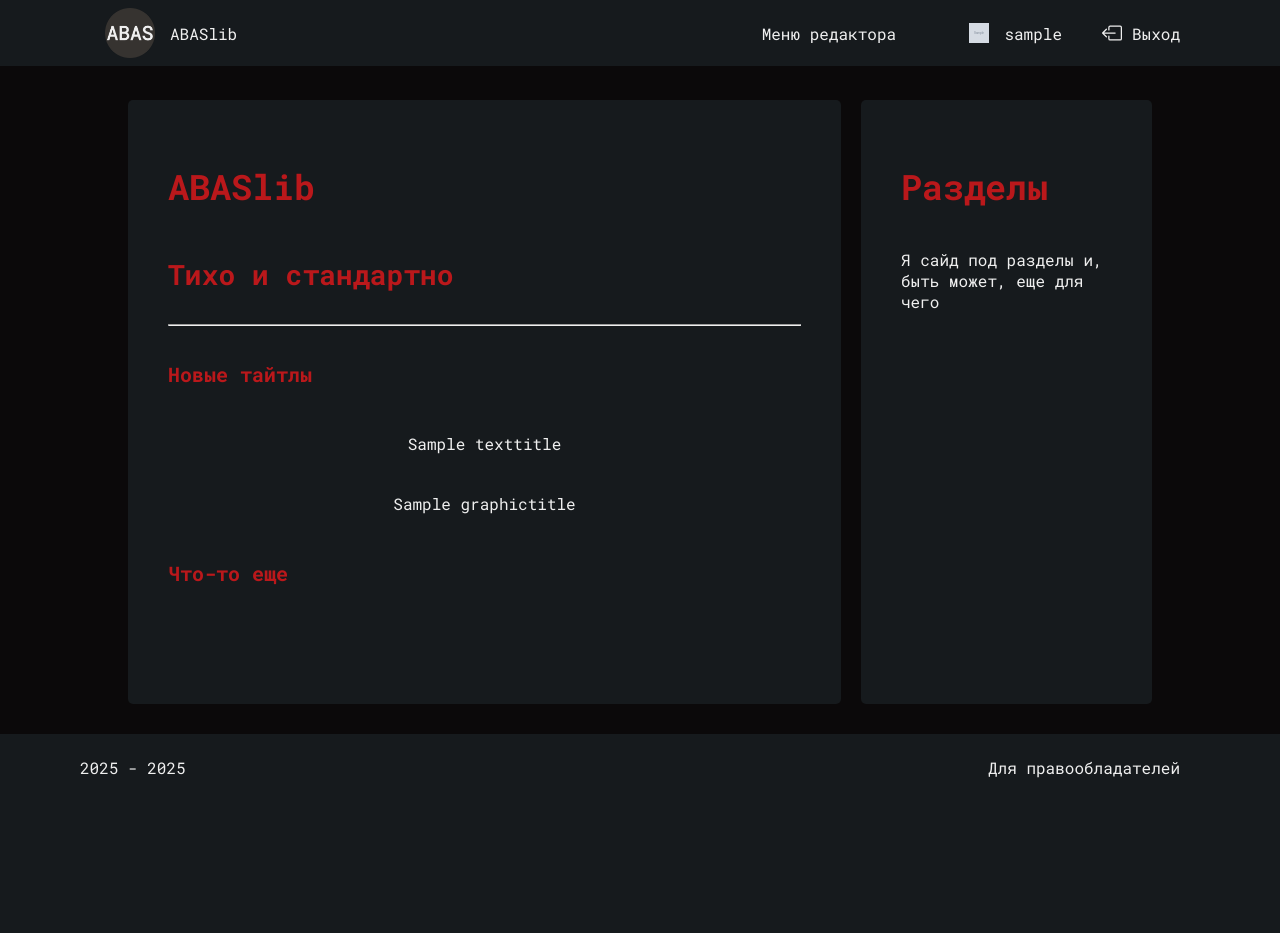
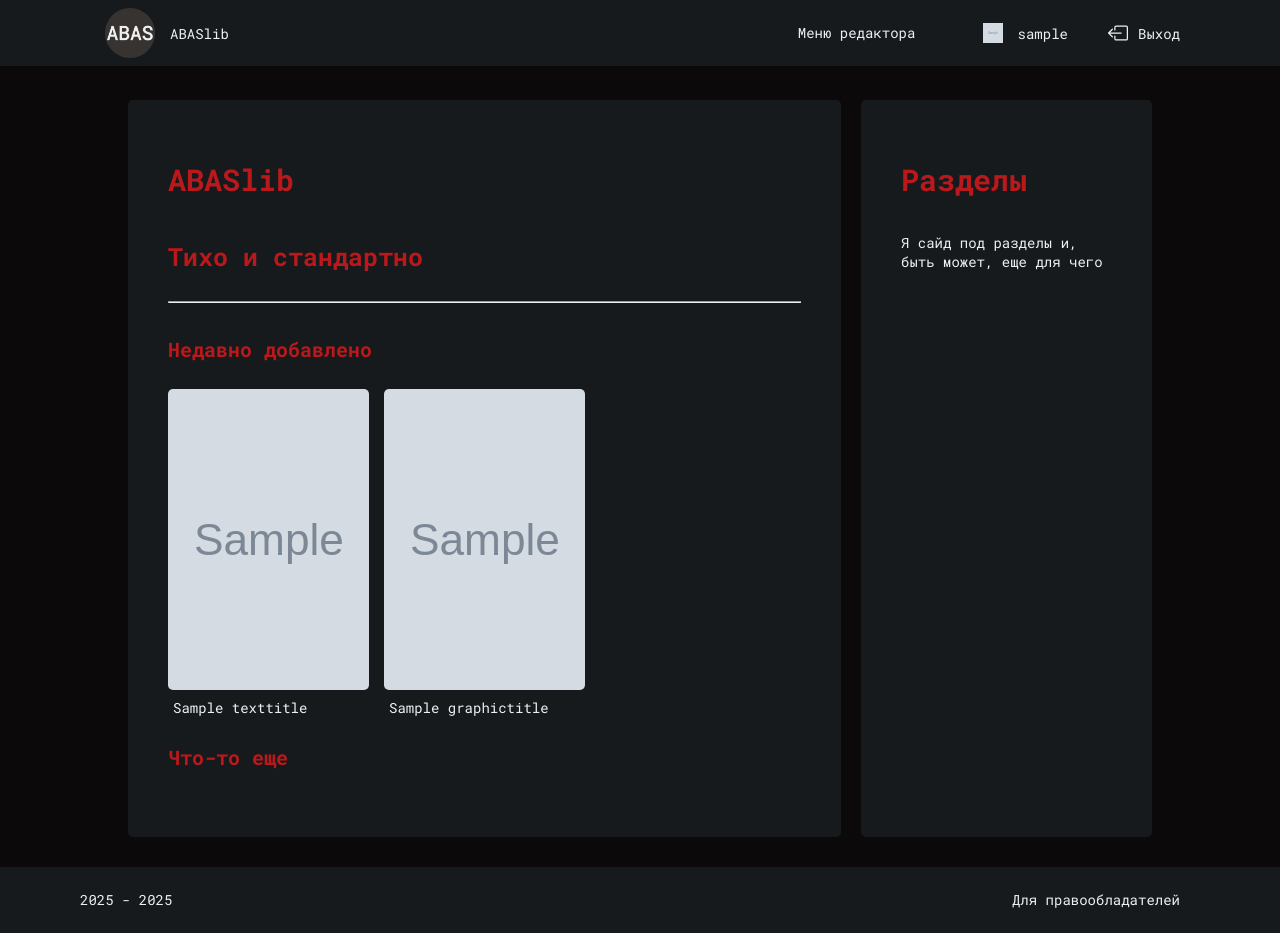
Before and after one commit to kv4D/abaslib, a Django app: page / in a window 1280 px wide. Before the commit the page ends 778 px from the top, so only its background shows below. Run offline with Django 5.2, Linux system fonts and the light colour scheme; a user stored in the database is signed in; tables that the repository leaves empty hold one stand-in row (values such as "Sample post"); grey boxes marked "Sample" are stand-in pictures.

Commit message:
Переработана главная + добавлены карточки тайтлов
Изменены некоторые стили и классы, добавлено отображение карточек
тайтлов с их названием и обложкой

```diff
--- a/main/templates/main/home.html
+++ b/main/templates/main/home.html
@@ -22,7 +22,12 @@
             {% endblock %}
           </select>
         </div>
-        <a id="profile_link" href="{% url 'users:profile' %}"><button class="ref_button"><img src="{{ user.user_avatar.url }}" />{{ user.username }}</button></a>
+        <a id="profile_link" href="{% url 'users:profile' %}">
+          <button class="ref_button">
+            <img id="user_pic" src="{{ user.user_avatar.url }}" />
+              {{ user.username }}
+            </button>
+          </a>
         <a id="logout_link" href="{% url 'users:logout' %}">
           <button class="ref_button">
             <svg xmlns="http://www.w3.org/2000/svg" class="button_icon" fill="currentColor" class="bi bi-box-arrow-left" viewBox="0 0 16 16">
@@ -54,14 +59,17 @@
       <h1>ABASlib</h1>
       <h2>Тихо и стандартно</h2>
       <hr />
-      <h4>Новые тайтлы</h4>
-      <div id="titles">
+      <h4>Недавно добавлено</h4>
+      <div class="titles">
         {% for title in new_titles %}
-          <a href="{% url 'main:title_page' title.id %}?title_type={{ title.title_type }}&section=about"><button class="ref_button">{{ title.title_name_rus }}</button></a>
+          <a class="title_card" href="{% url 'main:title_page' title.id %}?title_type={{ title.title_type }}&section=about">
+              <img class="cover" src="{{ title.title_cover.url }}" alt="Здесь была обложка">
+              <div class="title_name">{{ title.title_name_rus }}</div>
+          </a>
         {% endfor %}
       </div>
       <h4>Что-то еще</h4>
-      <div id="titles"></div>
+      <div class="titles"></div>
     </div>
 
     <div id="side">
--- a/static/css/base_styles.css
+++ b/static/css/base_styles.css
@@ -10,7 +10,7 @@ body {
     padding: 0;
     background-color: #0B090A;
     color: #EFEFEF;
-    font-size: 16px;
+    font-size: 14px;
     font-family: Roboto mono, monospace;
     overflow-x: visible;
     width: max-content;
@@ -22,15 +22,15 @@ h1, h2, h3, h4, h5 {
 }
 
 h1 {
-    font-size: 35px;
+    font-size: 30px;
 }
 
 h2 {
-    font-size: 28px;
+    font-size: 25px;
 }
 
 h3 {
-    font-size: 25px;
+    font-size: 23px;
 }
 
 h4, h5 {
--- a/static/css/main/home_styles.css
+++ b/static/css/main/home_styles.css
@@ -1,9 +1,27 @@
-.ref_button img {
+#user_pic {
     width: 20px;
     height: 20px;
 }
 
-#titles .ref_button {
-    border: none;
+.titles {
+    display: grid;
+    grid-template-columns: repeat(auto-fill, minmax(180px, 1fr));
+    gap:15px;
+}
+
+.title_card {
+    display: flex;
+    flex-direction: column;
+}
+
+.cover {
     width: 100%;
+    aspect-ratio: 2/3;
+    object-fit: cover;
+    border-radius: 5px;
 }
+
+.title_name {
+    margin-top: 8px;
+    padding: 0 5px;
+}
```
